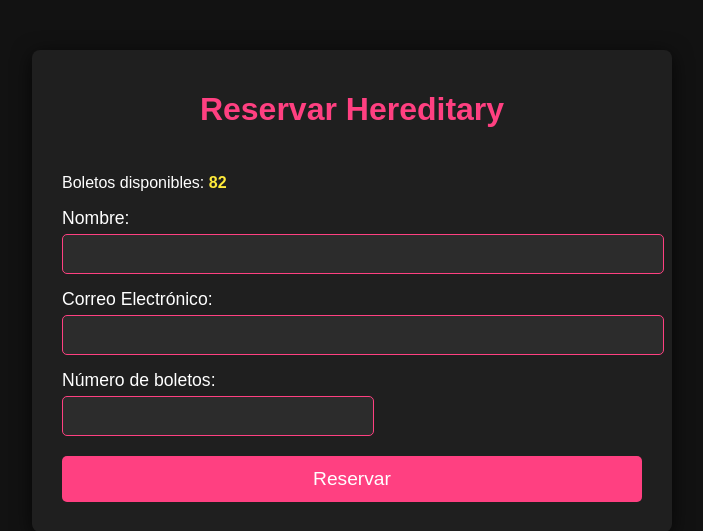
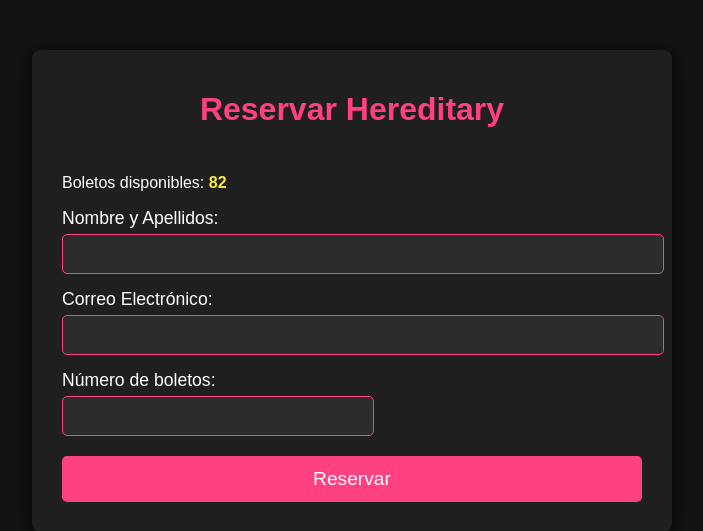
Before and after one commit to EduardoRB835/cineterror, a Flask app: page /reservar/Hereditary in a window 1280 px wide. Shown: the top 531 px of the page, without its empty margins (288-991 px from the left). Run offline with Flask 3, Linux system fonts and the light colour scheme.

Commit message:
Actualización en reserva.html hoy

```diff
--- a/templates/reserva.html
+++ b/templates/reserva.html
@@ -96,7 +96,7 @@
         <div class="content">
             <p>Boletos disponibles: <span class="available">{{ disponible }}</span></p>
             <form method="post" class="reservation-form">
-                <label for="nombre">Nombre:</label>
+                <label for="nombre">Nombre y Apellidos:</label>
                 <input type="text" id="nombre" name="nombre" required>
 
                 <label for="correo">Correo Electrónico:</label>
```
